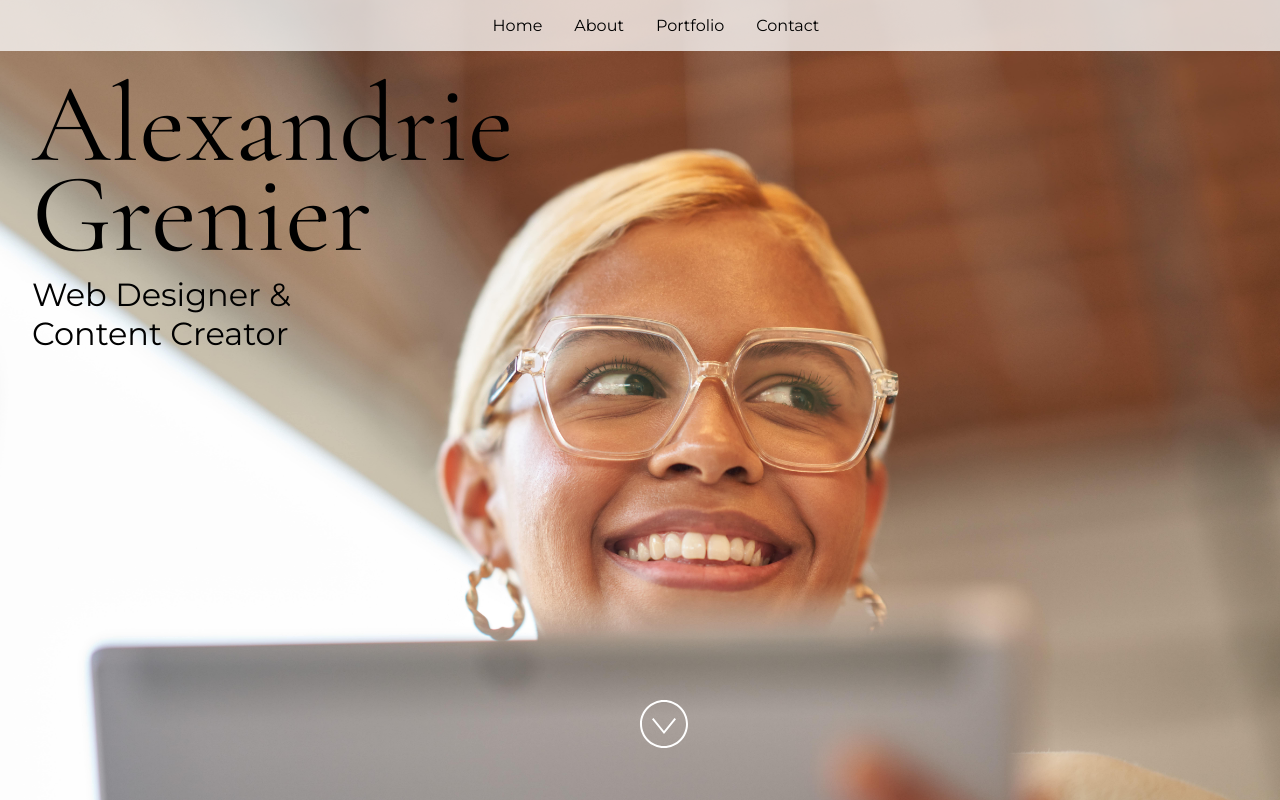
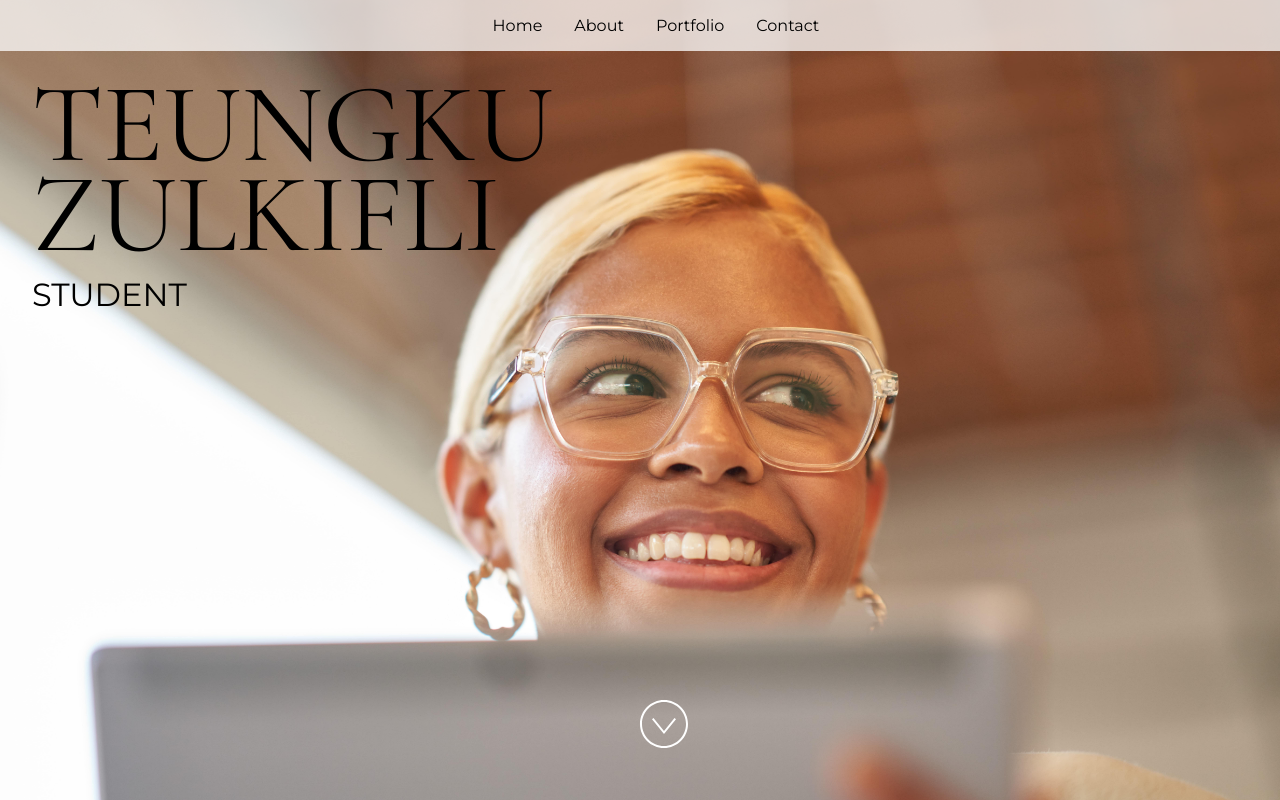
Before and after one commit to TEUNGKU-ZULKIFLI/PORTFOLIO-TEUNGKU, a React (Vite) app: page / in a window 1280 px wide. Built offline with nearby package versions, Linux system fonts and the light colour scheme.

Commit message:
mengubah bio & title, hyperlink

```diff
--- a/src/App.jsx
+++ b/src/App.jsx
@@ -24,15 +24,15 @@ import "./styles.css";
  * If you don't have one of the social sites listed, leave it as an empty string.
  */
 const siteProps = {
-  name: "Alexandrie Grenier",
-  title: "Web Designer & Content Creator",
-  email: "alex@example.com",
-  gitHub: "microsoft",
-  instagram: "microsoft",
-  linkedIn: "satyanadella",
+  name: "TEUNGKU ZULKIFLI",
+  title: "STUDENT",
+  email: "teungkuzulkifli08@gmail.com",
+  gitHub: "TEUNGKU-ZULKIFLI",
+  instagram: "",
+  linkedIn: "teungku-zulkifli-3953612b7",
   medium: "",
-  twitter: "microsoft",
-  youTube: "Code",
+  twitter: "",
+  youTube: "@TEUNGKU-ZULKIFLI?si=RqtpQWzI-sGlvx59",
 };
 
 const primaryColor = "#4E567E";
--- a/src/index.html
+++ b/src/index.html
@@ -4,7 +4,7 @@
     <meta charset="UTF-8" />
     <meta http-equiv="X-UA-Compatible" content="IE=edge" />
     <meta name="viewport" content="width=device-width, initial-scale=1.0" />
-    <title>Educator JS Codespaces Template</title>
+    <title>TEUNGKU</title>
     <link rel="stylesheet" href="styles.css" />
 
   </head>
```
Also changed, not shown: 1 other file (tests, documents, lock files or other folders).
